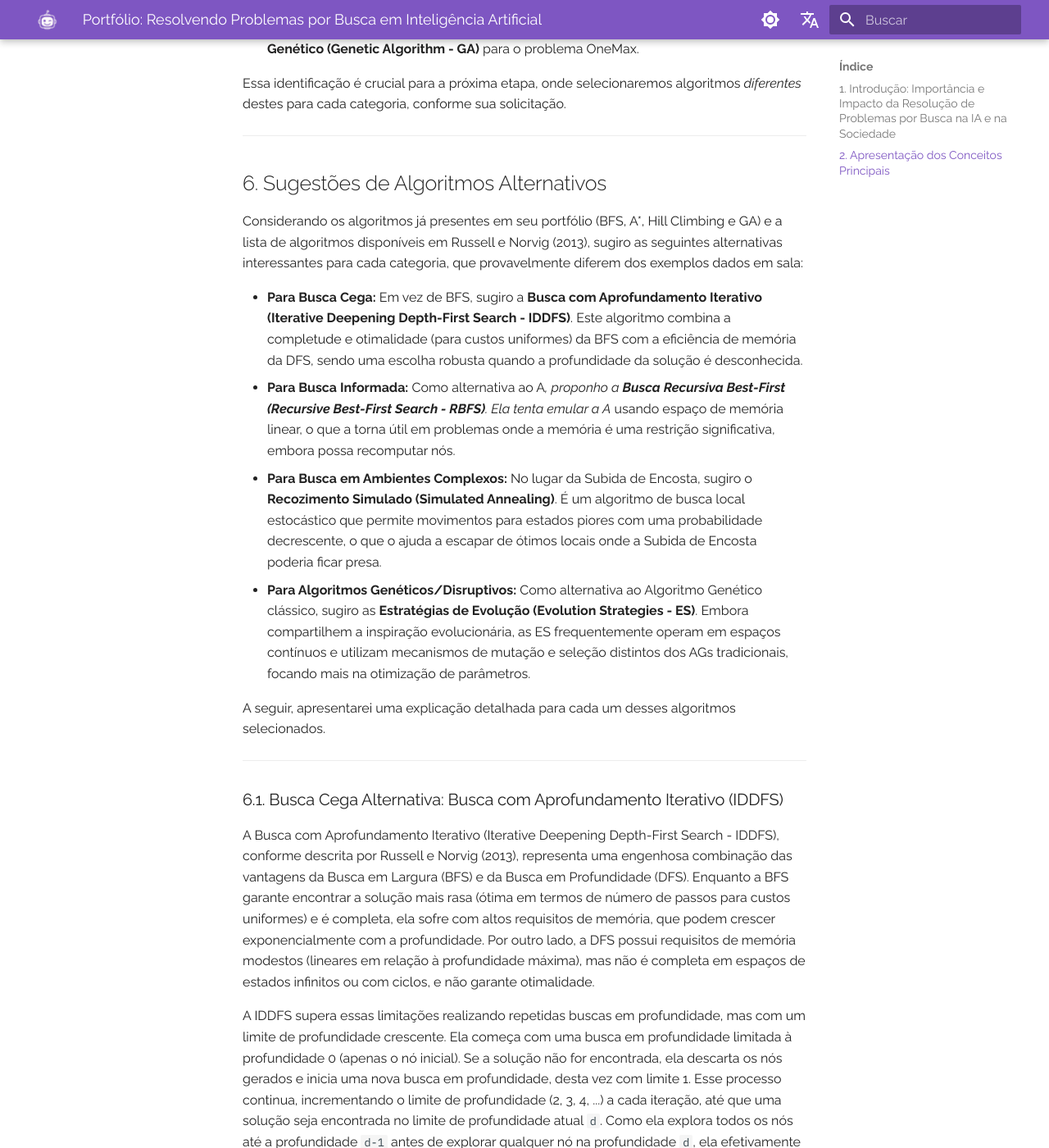
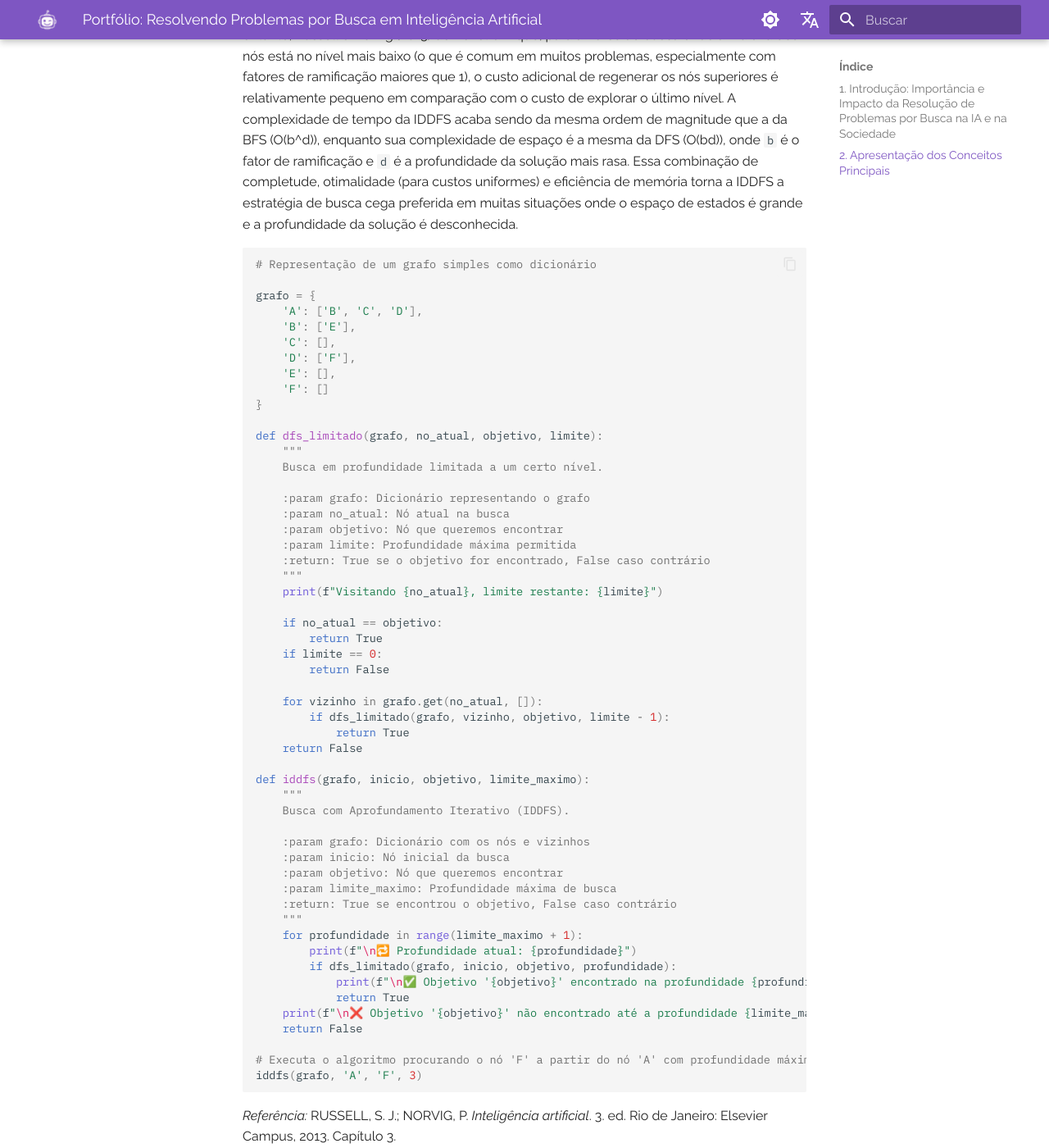
Before and after one commit to ananorberto/my-ai-portfolio, an MkDocs documentation site: the page built from docs/portfolio2/portfolio2.md, in a window 1280 px wide and 1400 px high, scrolled down 8048 px. Shown: the whole window at 82% size. Built offline with MkDocs 1.6.1 and Material for MkDocs 9.7.7, drawn with Linux system fonts in a browser that asks for light colours; comment, search, counter and statistics services are not loaded; some of the changed text lies outside the part shown.

Commit message:
Update portfolio2.md

````diff
--- a/docs/portfolio2/portfolio2.md
+++ b/docs/portfolio2/portfolio2.md
@@ -38,15 +38,7 @@
     *   **Complexidade de Espaço (Space Complexity):** Quanta memória é necessária para a busca.
 *   **Filas:** Estruturas de dados usadas para gerenciar a ordem em que os nós são explorados pelos algoritmos de busca: fila FIFO (First-In, First-Out) para busca em largura, pilha LIFO (Last-In, First-Out) para busca em profundidade, e fila de prioridade para busca *best-first*. O uso dessas estruturas permite que os algoritmos explorem estados não testados (lista *open*) e evitem repetir caminhos infrutíferos (lista *closed*).
 
-# Análise e Sugestões de Algoritmos para Portfólio de IA (Baseado em Russell & Norvig)
-
-Este documento apresenta a listagem de algoritmos solicitada, categorizada conforme o livro "Inteligência Artificial" de Stuart Russell e Peter Norvig (3ª edição), e propõe alternativas aos algoritmos já utilizados em seu portfólio.
-
-**Referência Principal:**
-
-RUSSELL, S. J.; NORVIG, P. *Inteligência artificial*. 3. ed. Rio de Janeiro: Elsevier Campus, 2013.
-
----
+# Análise de Algoritmos para Portfólio 2 de IA (Baseado em Russell & Norvig)
 
 
 
@@ -116,7 +108,7 @@
 
 Os Algoritmos Genéticos (AGs) pertencem a uma classe mais ampla de algoritmos evolucionários, que se inspiram na evolução biológica para resolver problemas de busca e otimização. Eles operam sobre uma população de soluções candidatas, aplicando operadores como seleção, recombinação (cruzamento) e mutação para gerar novas populações com aptidão progressivamente maior. Russell e Norvig (2013) discutem essas abordagens no contexto da busca local estocástica e otimização:
 
-*   **Algoritmos Genéticos (Genetic Algorithms - GAs):** Como descrito anteriormente no seu portfólio, os AGs mantêm uma população de estados candidatos (representados como strings ou cromossomos) e geram a próxima geração combinando pares de indivíduos (cruzamento) e introduzindo pequenas alterações aleatórias (mutação). A seleção dos pais geralmente favorece indivíduos com maior aptidão (fitness), que mede a qualidade da solução representada pelo indivíduo.
+*   **Algoritmos Genéticos (Genetic Algorithms - GAs):** Os AGs mantêm uma população de estados candidatos (representados como strings ou cromossomos) e geram a próxima geração combinando pares de indivíduos (cruzamento) e introduzindo pequenas alterações aleatórias (mutação). A seleção dos pais geralmente favorece indivíduos com maior aptidão (fitness), que mede a qualidade da solução representada pelo indivíduo.
 *   **Programação Genética (Genetic Programming - GP):** Uma variante dos AGs onde os indivíduos na população são programas de computador (geralmente representados como árvores de expressão) em vez de strings. O objetivo é evoluir um programa que resolva uma tarefa específica. Os operadores de cruzamento e mutação são adaptados para manipular essas estruturas de programa.
 *   **Estratégias de Evolução (Evolution Strategies - ES):** Outra abordagem evolucionária, frequentemente usada para otimização de parâmetros em espaços contínuos. Diferentemente dos AGs clássicos que operam em representações binárias ou discretas e enfatizam o cruzamento, as ES geralmente trabalham com vetores de números reais e focam mais na mutação (frequentemente usando distribuições gaussianas) e na seleção determinística ou probabilística dos melhores indivíduos (pais e/ou filhos) para formar a próxima geração.
 
@@ -124,26 +116,8 @@
 
 *Referência:* RUSSELL, S. J.; NORVIG, P. *Inteligência artificial*. 3. ed. Rio de Janeiro: Elsevier Campus, 2013. Capítulo 4 (particularmente a seção sobre algoritmos genéticos).
 
----
-
-
-
-## 5. Algoritmos Utilizados no Seu Portfólio
-
-Com base na análise do arquivo `pasted_content.txt` que você forneceu, os algoritmos específicos que você utilizou como exemplos em cada categoria foram:
-
-*   **Busca Cega:** Você apresentou e implementou a **Busca em Largura (Breadth-First Search - BFS)**.
-*   **Busca Informada:** Você descreveu e implementou a **Busca A* (A-Star Search)**.
-*   **Busca em Ambientes Complexos:** Você utilizou a **Subida de Encosta (Hill Climbing)**, especificamente a variante de maior aclive, aplicada ao problema das N-Rainhas.
-*   **Algoritmo Genético (ou Disruptivo):** Você apresentou e implementou um **Algoritmo Genético (Genetic Algorithm - GA)** para o problema OneMax.
-
-Essa identificação é crucial para a próxima etapa, onde selecionaremos algoritmos *diferentes* destes para cada categoria, conforme sua solicitação.
-
----
-
-
-
-## 6. Sugestões de Algoritmos Alternativos
+<!-- comentário
+## 5. Sugestões de Algoritmos Alternativos
 
 Considerando os algoritmos já presentes em seu portfólio (BFS, A*, Hill Climbing e GA) e a lista de algoritmos disponíveis em Russell e Norvig (2013), sugiro as seguintes alternativas interessantes para cada categoria, que provavelmente diferem dos exemplos dados em sala:
 
@@ -155,10 +129,11 @@
 A seguir, apresentarei uma explicação detalhada para cada um desses algoritmos selecionados.
 
 ---
+-->
 
 
 
-### 6.1. Busca Cega Alternativa: Busca com Aprofundamento Iterativo (IDDFS)
+### 5.1. Busca Cega Alternativa: Busca com Aprofundamento Iterativo (IDDFS)
 
 A Busca com Aprofundamento Iterativo (Iterative Deepening Depth-First Search - IDDFS), conforme descrita por Russell e Norvig (2013), representa uma engenhosa combinação das vantagens da Busca em Largura (BFS) e da Busca em Profundidade (DFS). Enquanto a BFS garante encontrar a solução mais rasa (ótima em termos de número de passos para custos uniformes) e é completa, ela sofre com altos requisitos de memória, que podem crescer exponencialmente com a profundidade. Por outro lado, a DFS possui requisitos de memória modestos (lineares em relação à profundidade máxima), mas não é completa em espaços de estados infinitos ou com ciclos, e não garante otimalidade.
 
@@ -166,13 +141,72 @@
 
 A principal preocupação com a IDDFS é a aparente redundância, já que os nós nos níveis superiores da árvore de busca são gerados múltiplas vezes em diferentes iterações. No entanto, Russell e Norvig (2013) demonstram que, para árvores de busca onde a maioria dos nós está no nível mais baixo (o que é comum em muitos problemas, especialmente com fatores de ramificação maiores que 1), o custo adicional de regenerar os nós superiores é relativamente pequeno em comparação com o custo de explorar o último nível. A complexidade de tempo da IDDFS acaba sendo da mesma ordem de magnitude que a da BFS (O(b^d)), enquanto sua complexidade de espaço é a mesma da DFS (O(bd)), onde `b` é o fator de ramificação e `d` é a profundidade da solução mais rasa. Essa combinação de completude, otimalidade (para custos uniformes) e eficiência de memória torna a IDDFS a estratégia de busca cega preferida em muitas situações onde o espaço de estados é grande e a profundidade da solução é desconhecida.
 
+```python
+
+
+# Representação de um grafo simples como dicionário
+
+grafo = {
+    'A': ['B', 'C', 'D'],
+    'B': ['E'],
+    'C': [],
+    'D': ['F'],
+    'E': [],
+    'F': []
+}
+
+def dfs_limitado(grafo, no_atual, objetivo, limite):
+    """
+    Busca em profundidade limitada a um certo nível.
+
+    :param grafo: Dicionário representando o grafo
+    :param no_atual: Nó atual na busca
+    :param objetivo: Nó que queremos encontrar
+    :param limite: Profundidade máxima permitida
+    :return: True se o objetivo for encontrado, False caso contrário
+    """
+    print(f"Visitando {no_atual}, limite restante: {limite}")
+
+    if no_atual == objetivo:
+        return True
+    if limite == 0:
+        return False
+
+    for vizinho in grafo.get(no_atual, []):
+        if dfs_limitado(grafo, vizinho, objetivo, limite - 1):
+            return True
+    return False
+
+def iddfs(grafo, inicio, objetivo, limite_maximo):
+    """
+    Busca com Aprofundamento Iterativo (IDDFS).
+
+    :param grafo: Dicionário com os nós e vizinhos
+    :param inicio: Nó inicial da busca
+    :param objetivo: Nó que queremos encontrar
+    :param limite_maximo: Profundidade máxima de busca
+    :return: True se encontrou o objetivo, False caso contrário
+    """
+    for profundidade in range(limite_maximo + 1):
+        print(f"\n🔁 Profundidade atual: {profundidade}")
+        if dfs_limitado(grafo, inicio, objetivo, profundidade):
+            print(f"\n✅ Objetivo '{objetivo}' encontrado na profundidade {profundidade}.")
+            return True
+    print(f"\n❌ Objetivo '{objetivo}' não encontrado até a profundidade {limite_maximo}.")
+    return False
+
+# Executa o algoritmo procurando o nó 'F' a partir do nó 'A' com profundidade máxima 3
+iddfs(grafo, 'A', 'F', 3)
+```
+
+
 *Referência:* RUSSELL, S. J.; NORVIG, P. *Inteligência artificial*. 3. ed. Rio de Janeiro: Elsevier Campus, 2013. Capítulo 3.
 
 ---
 
 
 
-### 6.2. Busca Informada Alternativa: Busca Recursiva Best-First (RBFS)
+### 5.2. Busca Informada Alternativa: Busca Recursiva Best-First (RBFS)
 
 A Busca A* é renomada por sua otimalidade e completude quando usada com heurísticas admissíveis, mas sua principal desvantagem reside na potencial necessidade exponencial de memória para armazenar a fronteira (nós abertos). Para contornar essa limitação, Russell e Norvig (2013) apresentam a Busca Recursiva Best-First (Recursive Best-First Search - RBFS), um algoritmo que visa mimetizar a operação da A* utilizando apenas espaço linear, similar à busca em profundidade.
 
@@ -180,13 +214,94 @@
 
 A principal vantagem da RBFS é sua eficiência de espaço, que é linear em relação à profundidade da solução mais rasa (`O(bd)`). Ela também é ótima e completa, assim como A*, *se* conseguir encontrar a solução (o que depende de ter memória suficiente para o caminho em si e a pilha de recursão). No entanto, sua maior desvantagem é a potencial re-geração excessiva de nós. Como ela descarta subárvores ao retroceder para economizar memória, pode ser que precise re-explorar a mesma subárvore múltiplas vezes se os limites `f` mudarem favoravelmente para ela novamente. Esse comportamento pode tornar a RBFS significativamente mais lenta que a A* em termos de tempo, especialmente se os valores `f` dos nós forem muito próximos entre si, levando a muitas mudanças de foco entre diferentes caminhos. Apesar disso, a RBFS é uma alternativa valiosa quando a memória é o principal gargalo para a aplicação da A*.
 
+```python
+import math
+
+# Representação do grafo com custos reais (g) e heurísticas (h)
+grafo = {
+    'A': [('B', 1), ('C', 4)],
+    'B': [('D', 5), ('E', 2)],
+    'C': [('F', 3)],
+    'D': [],
+    'E': [('G', 2)],
+    'F': [('G', 2)],
+    'G': []
+}
+
+# Heurística h(n) estimando a distância de n até o objetivo G
+heuristica = {
+    'A': 7,
+    'B': 6,
+    'C': 5,
+    'D': 7,
+    'E': 4,
+    'F': 2,
+    'G': 0  # objetivo
+}
+
+def rbfs(no, objetivo, g, f_limit):
+    """
+    Implementa a Busca Recursiva Best-First Search (RBFS).
+
+    :param no: Nó atual
+    :param objetivo: Nó alvo
+    :param g: Custo acumulado até aqui
+    :param f_limit: Limite superior de f(n) aceito até o momento
+    :return: (solução encontrada?, novo f(n) mínimo entre as opções seguintes)
+    """
+    print(f"🔍 Explorando {no} com f_limit={f_limit}")
+
+    if no == objetivo:
+        print(f"✅ Objetivo {objetivo} alcançado!")
+        return True, g + heuristica[no]
+
+    # Gerar sucessores com seus valores f(n) = g + custo + h
+    sucessores = []
+    for vizinho, custo in grafo.get(no, []):
+        f_n = g + custo + heuristica[vizinho]
+        sucessores.append((vizinho, g + custo, f_n))
+
+    if not sucessores:
+        return False, math.inf  # sem sucessores = caminho morto
+
+    while True:
+        # Ordenar sucessores pelo menor f(n)
+        sucessores.sort(key=lambda x: x[2])
+        melhor = sucessores[0]
+        print(f"➡️ Melhor: {melhor[0]} com f={melhor[2]}")
+
+        if melhor[2] > f_limit:
+            return False, melhor[2]  # excede o limite permitido
+
+        # Escolha alternativa mais promissora caso a atual falhe
+        alternativa = sucessores[1][2] if len(sucessores) > 1 else math.inf
+        resultado, novo_f = rbfs(melhor[0], objetivo, melhor[1], min(f_limit, alternativa))
+        sucessores[0] = (melhor[0], melhor[1], novo_f)
+
+        if resultado:
+            return True, novo_f
+
+def iniciar_rbfs(inicio, objetivo):
+    print(f"🚀 Iniciando RBFS de {inicio} até {objetivo}")
+    sucesso, _ = rbfs(inicio, objetivo, 0, math.inf)
+    if sucesso:
+        print("🏁 Caminho encontrado com sucesso!")
+    else:
+        print("❌ Caminho não encontrado.")
+
+
+
+```
+
+
+
 *Referência:* RUSSELL, S. J.; NORVIG, P. *Inteligência artificial*. 3. ed. Rio de Janeiro: Elsevier Campus, 2013. Capítulo 3.
 
 ---
 
 
 
-### 6.3. Busca em Ambientes Complexos Alternativa: Recozimento Simulado (Simulated Annealing)
+### 5.3. Busca em Ambientes Complexos Alternativa: Recozimento Simulado (Simulated Annealing)
 
 Enquanto a Subida de Encosta (Hill Climbing) é uma técnica de busca local direta que sempre busca melhorias imediatas, ela frequentemente falha ao ficar presa em ótimos locais. O Recozimento Simulado (Simulated Annealing), apresentado por Russell e Norvig (2013) como uma melhoria sobre a subida de encosta, oferece uma solução probabilística para este problema. Inspirado no processo físico de recozimento (annealing) em metalurgia, onde um material é aquecido e depois resfriado lentamente para aumentar o tamanho de seus cristais e reduzir seus defeitos, o algoritmo permite movimentos ocasionais para estados piores, diminuindo a probabilidade desses movimentos ao longo do tempo.
 
@@ -194,13 +309,69 @@
 
 A grande vantagem do Recozimento Simulado é sua capacidade de encontrar ótimos globais (ou soluções muito próximas a eles) com maior probabilidade do que a Subida de Encosta, justamente por permitir escapar de ótimos locais. No entanto, seu desempenho é muito sensível à escolha do cronograma de resfriamento (como a temperatura inicial, a taxa de decaimento e o critério de parada). Um resfriamento muito rápido pode fazer com que ele se comporte como a Subida de Encosta e fique preso; um resfriamento muito lento pode torná-lo computacionalmente caro. Apesar dessa necessidade de ajuste de parâmetros, o Recozimento Simulado é uma técnica robusta e amplamente utilizada para problemas de otimização combinatória complexos, como o problema do caixeiro viajante, projeto de circuitos e alocação de recursos.
 
+```python
+
+
+import math
+import random
+
+# Função objetivo que queremos maximizar
+def funcao_objetivo(x):
+    return x * math.sin(x)
+
+# Gera um novo vizinho com uma pequena perturbação
+def vizinho(x, intervalo=0.5):
+    return x + random.uniform(-intervalo, intervalo)
+
+# Cronograma de resfriamento simples: temperatura decai lentamente
+def simulated_annealing():
+    # Parâmetros iniciais
+    temperatura_inicial = 1000
+    temperatura_final = 1e-3
+    fator_resfriamento = 0.95
+    max_iter_por_temp = 100
+
+    # Estado inicial aleatório dentro do intervalo [0, 10]
+    estado_atual = random.uniform(0, 10)
+    valor_atual = funcao_objetivo(estado_atual)
+
+    temperatura = temperatura_inicial
+
+    print(f"🚀 Início: x = {estado_atual:.4f}, f(x) = {valor_atual:.4f}")
+
+    while temperatura > temperatura_final:
+        for _ in range(max_iter_por_temp):
+            candidato = vizinho(estado_atual)
+            # Garantir que o candidato continue dentro do intervalo
+            candidato = max(0, min(10, candidato))
+
+            valor_candidato = funcao_objetivo(candidato)
+            delta = valor_candidato - valor_atual
+
+            if delta > 0:
+                # Melhor movimento: sempre aceita
+                estado_atual, valor_atual = candidato, valor_candidato
+            else:
+                # Movimento pior: aceita com probabilidade exp(ΔE / T)
+                probabilidade = math.exp(delta / temperatura)
+                if random.random() < probabilidade:
+                    estado_atual, valor_atual = candidato, valor_candidato
+
+        print(f"🌡️ T = {temperatura:.4f} | Melhor x = {estado_atual:.4f}, f(x) = {valor_atual:.4f}")
+        temperatura *= fator_resfriamento  # Resfriamento
+
+    print(f"\n🏁 Melhor solução encontrada: x = {estado_atual:.4f}, f(x) = {valor_atual:.4f}")
+```
+
+
+
 *Referência:* RUSSELL, S. J.; NORVIG, P. *Inteligência artificial*. 3. ed. Rio de Janeiro: Elsevier Campus, 2013. Capítulo 4.
 
 ---
 
 
 
-### 6.4. Algoritmo Genético/Disruptivo Alternativo: Estratégias de Evolução (ES)
+### 5.4. Algoritmo Genético/Disruptivo Alternativo: Estratégias de Evolução (ES)
 
 Dentro do campo da computação evolucionária, os Algoritmos Genéticos (GAs) são talvez os mais conhecidos, mas as Estratégias de Evolução (Evolution Strategies - ES), também mencionadas por Russell e Norvig (2013) no contexto de otimização, representam uma linha de desenvolvimento paralela e distinta, particularmente adequada para problemas de otimização em espaços de parâmetros contínuos. Enquanto os GAs clássicos frequentemente operam sobre representações binárias ou discretas (cromossomos) e dão grande ênfase ao operador de cruzamento (recombinação) para gerar novos indivíduos, as ES tipicamente trabalham diretamente com vetores de números reais que representam as soluções candidatas.
 
@@ -209,6 +380,53 @@
 Os mecanismos de seleção nas ES também podem diferir dos GAs. Duas notações comuns são (μ, λ)-ES e (μ + λ)-ES. Na (μ, λ)-ES, μ pais geram λ descendentes (λ ≥ μ), e os μ melhores *descendentes* formam a população da próxima geração, descartando completamente os pais. Isso permite que a ES escape de ótimos locais mais facilmente. Na (μ + λ)-ES, os μ melhores indivíduos são selecionados a partir da união dos μ pais *e* dos λ descendentes, garantindo que a melhor solução encontrada até o momento nunca seja perdida (elitismo). A escolha entre essas estratégias depende das características do problema.
 
 Devido à sua afinidade com espaços contínuos e à adaptação de parâmetros de mutação, as Estratégias de Evolução tornaram-se uma ferramenta poderosa para a otimização de parâmetros em aprendizado de máquina (por exemplo, ajuste de hiperparâmetros ou treinamento direto de redes neurais), robótica, controle e outros domínios onde as soluções são naturalmente representadas por vetores de números reais. Elas oferecem uma alternativa robusta aos GAs quando a representação binária ou o cruzamento tradicional não são os mais adequados.
+
+```python
+
+
+import random
+
+# Função objetivo: queremos minimizar f(x) = x^2
+def funcao_objetivo(x):
+    return x ** 2
+
+# Estratégia de mutação: x' = x + N(0, sigma)
+def mutacao(x, sigma):
+    return x + random.gauss(0, sigma)
+
+def evolution_strategy(mu=10, lamb=40, geracoes=100, sigma_inicial=1.0):
+    # Geração inicial: números reais aleatórios
+    populacao = [random.uniform(-5, 5) for _ in range(mu)]
+    sigma = sigma_inicial
+
+    for geracao in range(geracoes):
+        descendentes = []
+
+        # Cada pai gera λ/mu descendentes
+        for _ in range(lamb):
+            pai = random.choice(populacao)
+            filho = mutacao(pai, sigma)
+            descendentes.append(filho)
+
+        # Combinar pais e descendentes
+        combinados = populacao + descendentes
+
+        # Selecionar os μ melhores
+        populacao = sorted(combinados, key=funcao_objetivo)[:mu]
+
+        # Opcional: adaptar sigma (ex: diminuir ao longo do tempo)
+        sigma *= 0.99
+
+        # Diagnóstico
+        melhor = populacao[0]
+        print(f"🧬 Geração {geracao+1}: Melhor x = {melhor:.4f}, f(x) = {funcao_objetivo(melhor):.4f}, σ = {sigma:.4f}")
+
+    print(f"\n🏁 Solução final: x = {melhor:.4f}, f(x) = {funcao_objetivo(melhor):.4f}")
+
+
+```
+
+
 
 *Referência:* RUSSELL, S. J.; NORVIG, P. *Inteligência artificial*. 3. ed. Rio de Janeiro: Elsevier Campus, 2013. Capítulo 4 (mencionado brevemente no contexto de otimização estocástica).
 
````
